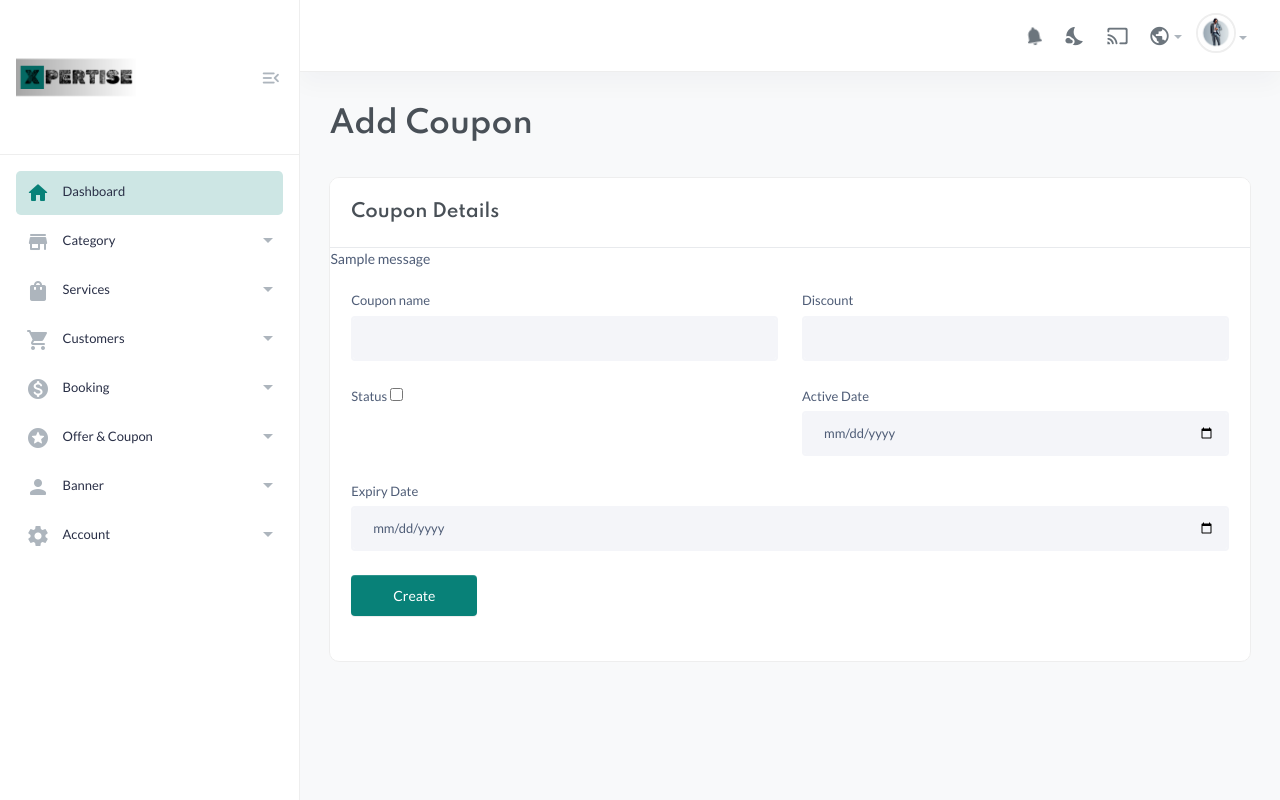
After one commit to HarryMonse/Xpertise-E-commerce, a Django app: page /create_coupon/ in a window 1280 px wide. The commit adds this page. Run offline with Django 4.2, Linux system fonts and the light colour scheme; a user stored in the database is signed in; tables that the repository leaves empty hold one stand-in row (values such as "Sample post"); one stand-in notice (Sample message) is shown; some libraries are stand-ins or nearby versions.

Commit message:
admin side coupon management almost done , coupon user side pending

```diff
--- a/my_project/admin_side/forms.py
+++ b/my_project/admin_side/forms.py
@@ -68,3 +68,6 @@ class CategoryOfferForm(forms.ModelForm):
             raise ValidationError('A Service offer is already active. Deactivate it before activating a category offer.')
 
         return active
+
+class CouponForm(forms.Form):
+    code = forms.CharField(max_length=50)
--- a/my_project/admin_side/urls.py
+++ b/my_project/admin_side/urls.py
@@ -39,6 +39,14 @@ urlpatterns = [
     path('create-category-offer/',views.create_category_offer, name='create-category-offer'),
     path('edit-category-offers/<int:id>',views.edit_category_offers, name='edit-category-offers'),
     path('delete-category-offer/<int:id>/',views.delete_category_offer, name='delete-category-offer'),
+    path('admin_coupon/',views.admin_coupon,name='admin_coupon'),
+    path('create_coupon/',views.create_coupon, name='create_coupon'),
+    path('edit_coupon/<int:id>',views.edit_coupon,name='edit_coupon'),
+    path('delete_coupon/<int:id>',views.delete_coupon,name='delete_coupon'),
+
+
+
+
 
 
 
--- a/my_project/admin_side/views.py
+++ b/my_project/admin_side/views.py
@@ -9,6 +9,7 @@ from django.db import IntegrityError
 from django.http import HttpResponse, HttpResponseRedirect
 from django.forms.models import inlineformset_factory
 from django.utils.timezone import make_aware
+from django.views.decorators.cache import cache_control
 from datetime import datetime
 from payment.models import *
 from .models import *
@@ -747,3 +748,87 @@ def delete_category_offer(request,id):
     messages.warning(request,"Offer has been deleted successfully")
 
     return redirect('category-offers')
+
+
+
+@login_required(login_url='admin_login')
+def admin_coupon(request):
+    if not request.user.is_superadmin:
+        return redirect('admin_login')
+    coupon = Coupon.objects.all()
+    return render(request, 'admin_side/admin_coupon.html',{'coupon':coupon})
+
+@login_required(login_url='admin_login')
+def create_coupon(request):
+    if not request.user.is_superadmin:
+        return redirect('admin_login')
+    if request.method == 'POST':
+        code = request.POST['code']
+        discount = request.POST['discount']
+        active = request.POST.get('active') == 'on'
+        active_date = request.POST['active_date']
+        expiry_date = request.POST['expiry_date']
+
+        if active_date > expiry_date:
+            messages.error(request, 'Active date should not be greater than expiry date')
+            return render(request, 'admin_side/create_coupon.html')
+
+        if Coupon.objects.filter(code=code).exists():
+            messages.error(request, f'Coupon with code {code} already exists')
+            return render(request, 'admin_side/create_coupon.html')
+
+        coupon = Coupon(
+            code=code,
+            discount=discount,
+            active=active,
+            active_date=active_date,
+            expiry_date=expiry_date
+        )
+        coupon.save()
+        messages.success(request, 'Coupon created successfully')
+        return redirect('admin_coupon')
+
+    return render(request, 'admin_side/create_coupon.html')
+
+@login_required(login_url='admin_login')
+def edit_coupon(request,id):
+    if not request.user.is_superadmin:
+        return redirect('admin_login')
+
+    coupon_code = get_object_or_404(Coupon, id=id)
+    print(f'Active Date: {coupon_code.active_date}')
+    if request.method == 'POST':
+        code = request.POST['code']
+        discount = request.POST['discount']
+        active = request.POST.get('active') == 'on'
+        active_date = request.POST['active_date']
+        expiry_date = request.POST['expiry_date']
+
+        if active_date > expiry_date:
+            messages.error(request, 'Active date should not be greater than expiry date')
+            return render(request, 'admin_side/create_coupon.html')
+
+        coupon_code.code=code
+        coupon_code.discount=discount
+        coupon_code.active_date=active_date
+        coupon_code.expiry_date=expiry_date
+        coupon_code.active=active
+        coupon_code.save()
+        messages.success(request, 'Coupon Updated successfully')
+        return redirect('admin_coupon')
+    return render (request, 'admin_side/update_coupon.html',{'coupon_code':coupon_code})
+
+@login_required(login_url='admin_login')
+@cache_control(no_cache=True, must_revalidate=True, no_store=True)
+def delete_coupon(request,id):
+    if not request.user.is_superadmin:
+        return redirect('admin_login')
+
+    try:
+        coupon= get_object_or_404(Coupon, id=id)
+    except ValueError:
+        return redirect('admin_coupon')
+    coupon.delete()
+    messages.warning(request,"Coupon has been deleted successfully")
+
+    return redirect('admin_coupon')
--- /dev/null
+++ b/my_project/templates/admin_side/create_coupon.html
@@ -0,0 +1,86 @@
+{% extends 'admin_side/base.html' %}
+{% load static %}
+{% block  content %}
+
+<section class="content-main">
+    <div class="row">
+        <div class="col-9">
+            <div class="content-header">
+                <h2 class="content-title">Add Coupon</h2>
+                <div>
+
+
+                </div>
+            </div>
+        </div>
+        <div class="col-lg-12">
+            <div class="card mb-4">
+                <div class="card-header">
+                    <h4>Coupon Details</h4>
+                </div>
+
+                <div class="">
+                  {% if messages %}
+                  {% for message in messages %}
+                  {{message}}
+                  {% endfor %}
+                  {% endif %}
+                </div>
+
+
+                <!-- {{form.errors}} -->
+                <div class="card-body">
+                  <form method="post" enctype="multipart/form-data">
+                    {% csrf_token %}
+                    <div class="row">
+                        <div class="col-lg-6">
+                            <div class="mb-4">
+                                <label for="id_code" class="form-label">Coupon name</label>
+                                <input type="text" name="code" id="id_code" class="form-control" required>
+                            </div>
+                        </div>
+                        <div class="col-lg-6">
+                            <div class="mb-4">
+                                <label for="id_discount" class="form-label">Discount</label>
+                                <input type="number" name="discount" id="id_discount" class="form-control" required>
+                            </div>
+                        </div>
+                    </div>
+                    <div class="row">
+                      <div class="col-lg-6">
+                        <div class="mb-4">
+                            <label for="id_active" class="form-label">Status</label>
+                            <input type="checkbox" name="active" id="id_active" {% if coupon.active %}checked{% endif %}>
+                        </div>
+                    </div>
+                        <div class="col-lg-6">
+                            <div class="mb-4">
+                                <label for="id_active_date" class="form-label">Active Date</label>
+                                <input type="date" name="active_date" id="id_active_date" class="form-control" required>
+                            </div>
+                        </div>
+                    </div>
+                    <div class="mb-4">
+                        <label for="id_expiry_date" class="form-label">Expiry Date</label>
+                        <input type="date" name="expiry_date" id="id_expiry_date" class="form-control" required>
+                    </div>
+
+                    <!-- multi images -->
+                    <div class="row">
+                        <div class="col-lg-2">
+                            <div class="mb-4">
+                                <button type="submit" class="btn btn-primary btn-sm rounded col-lg-12">Create</button>
+                            </div>
+                        </div>
+                    </div>
+                </form>
+
+
+
+
+    </div>
+
+
+</section>
+
+{% endblock %}
--- a/my_project/templates/admin_side/includes/nav.html
+++ b/my_project/templates/admin_side/includes/nav.html
@@ -66,7 +66,7 @@
                     <div class="submenu">
                         <a href="{% url 'service-offers' %}">Service Offer</a>
                         <a href="{% url 'category-offers' %}">Category Offers</a>
-                        <a href="">Coupon</a>
+                        <a href="{% url 'admin_coupon' %}">Coupon</a>
 
 
                     </div>
```
Also changed, not shown: my_project/templates/admin_side/admin_coupon.html (added, +84 -0 lines), my_project/templates/admin_side/update_coupon.html (added, +91 -0 lines).
